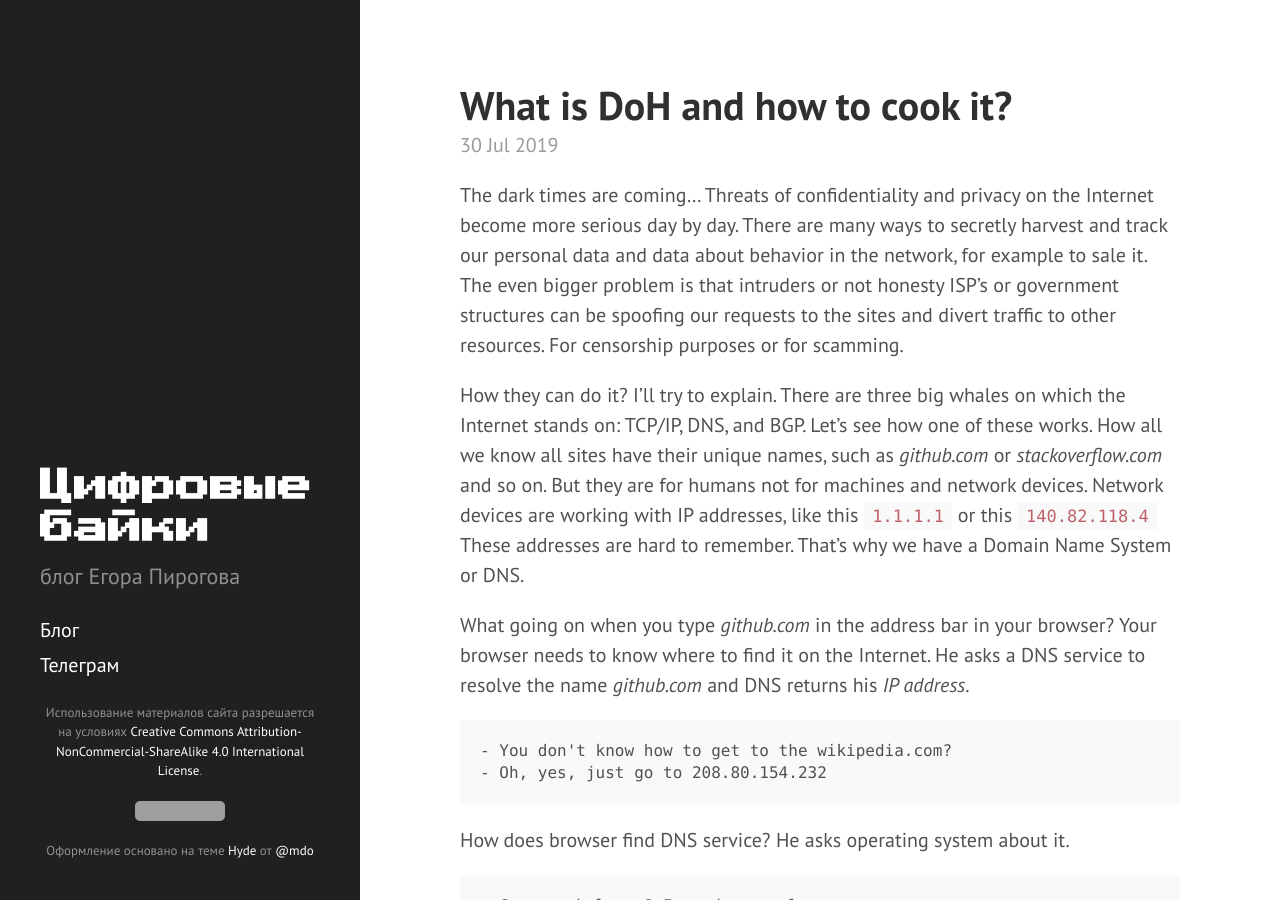
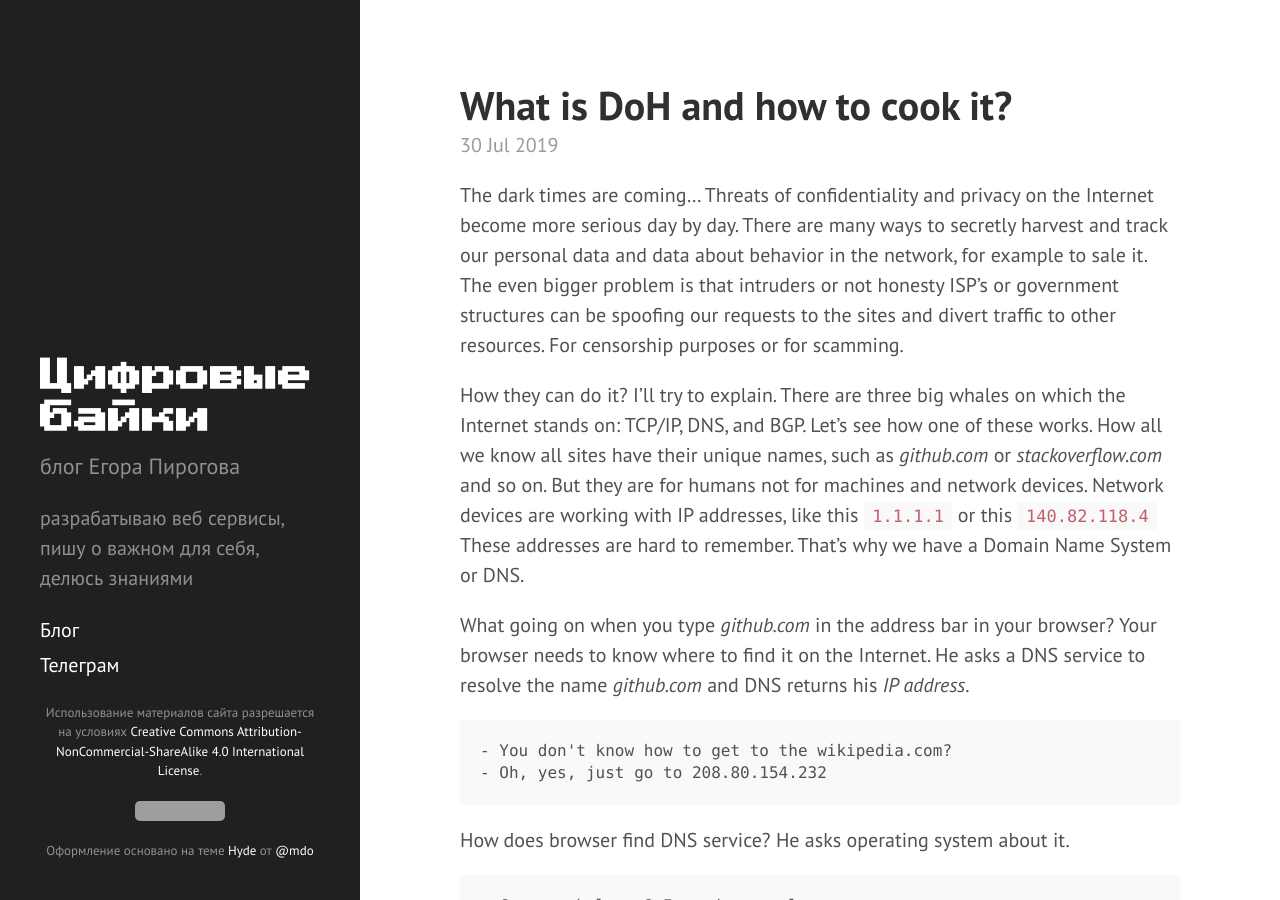
Before and after one commit to digitalduke/digitalduke.github.io, a Jekyll site: the page built from index.html, in a window 1280 px wide and 900 px high. Built offline with Jekyll 4.4.1, drawn with Linux system fonts in a browser that asks for light colours; the list of posts is cut into pages by our own code; grey boxes are pictures that could not be loaded.

Commit message:
add small description

```diff
--- a/_includes/sidebar.html
+++ b/_includes/sidebar.html
@@ -7,6 +7,10 @@
         </a>
       </h1>
       <p class="lead">блог Егора Пирогова</p>
+    </div>
+
+    <div>
+      <p>разрабатываю веб сервисы, пишу о важном для себя, делюсь знаниями</p>
     </div>
 
     <nav class="sidebar-nav">
```
